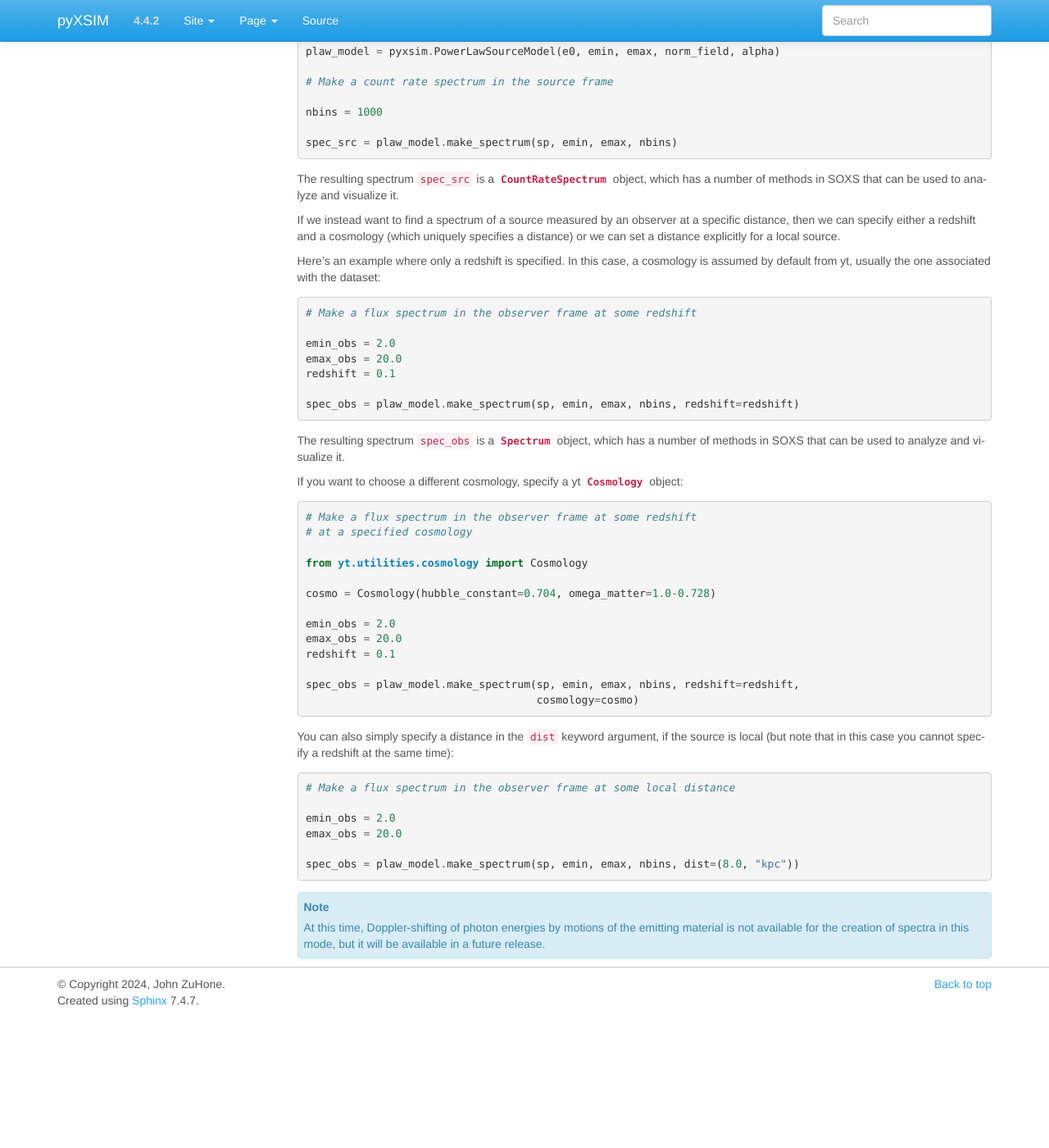
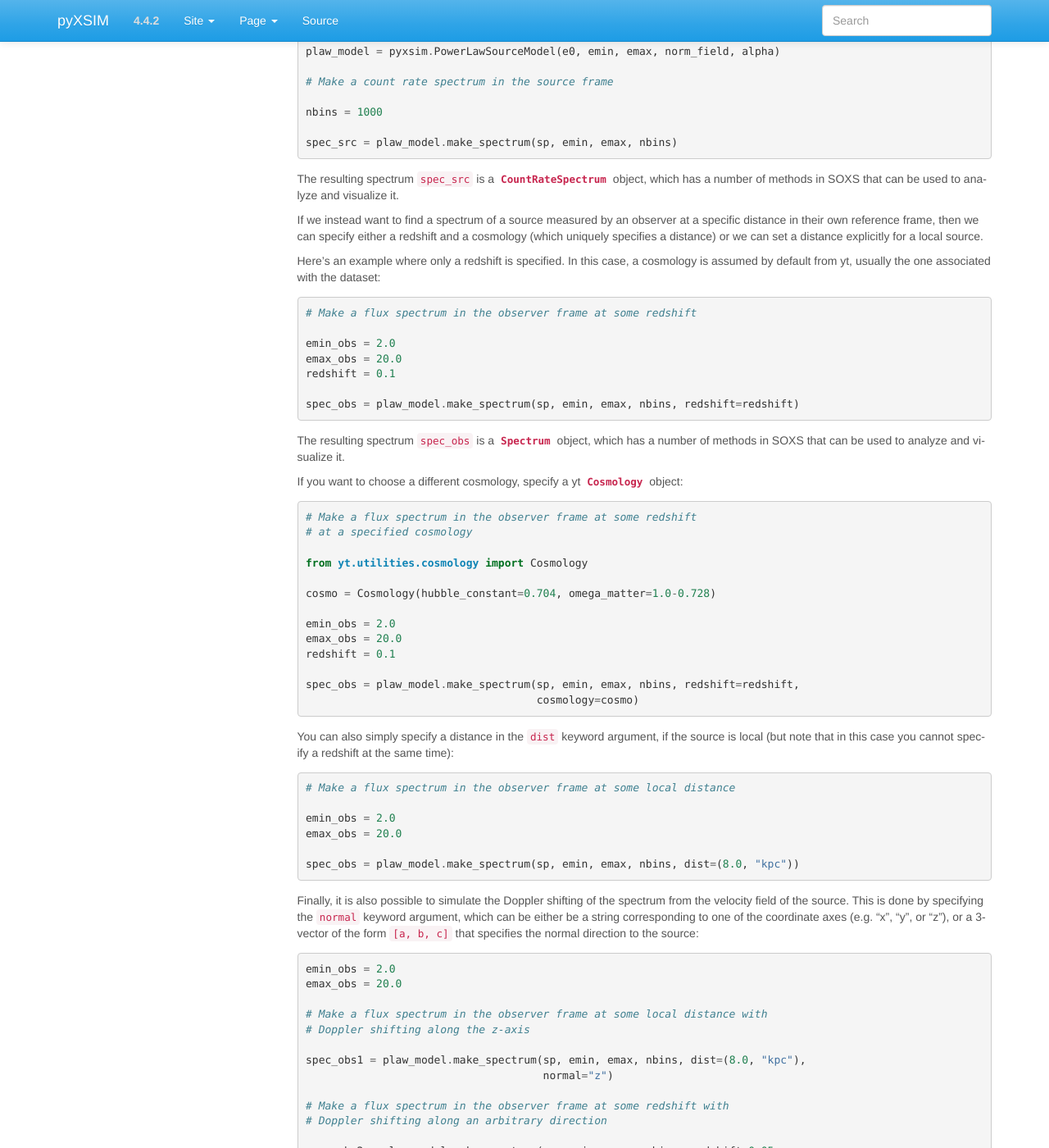
Before and after one commit to jzuhone/pyxsim, a Sphinx documentation site: the page built from doc/source/spectra.rst, in a window 1280 px wide and 1400 px high, scrolled down 364 px. Shown: the whole window at 82% size. Built offline with Sphinx 7.4.7, drawn with Linux system fonts in a browser that asks for light colours; before the commit the page ends 1604 px from its top, so only the background shows below that; some of the changed text lies outside the part shown.

Commit message:
More docs

```diff
--- a/doc/source/spectra.rst
+++ b/doc/source/spectra.rst
@@ -36,8 +36,9 @@ object, which has a number of methods in SOXS that can be used to analyze and vi
 it.
 
 If we instead want to find a spectrum of a source measured by an observer at a specific
-distance, then we can specify either a redshift and a cosmology (which uniquely specifies
-a distance) or we can set a distance explicitly for a local source.
+distance in their own reference frame, then we can specify either a redshift and a
+cosmology (which uniquely specifies a distance) or we can set a distance explicitly
+for a local source.
 
 Here's an example where only a redshift is specified. In this case, a cosmology is assumed
 by default from yt, usually the one associated with the dataset:
@@ -87,8 +88,32 @@ same time):
 
     spec_obs = plaw_model.make_spectrum(sp, emin, emax, nbins, dist=(8.0, "kpc"))
 
+Finally, it is also possible to simulate the Doppler shifting of the spectrum from the
+velocity field of the source. This is done by specifying the ``normal`` keyword argument,
+which can be either be a string corresponding to one of the coordinate axes
+(e.g. "x", "y", or "z"), or a 3-vector of the form ``[a, b, c]`` that specifies the
+normal direction to the source:
+
+.. code-block:: python
+
+    emin_obs = 2.0
+    emax_obs = 20.0
+
+    # Make a flux spectrum in the observer frame at some local distance with
+    # Doppler shifting along the z-axis
+
+    spec_obs1 = plaw_model.make_spectrum(sp, emin, emax, nbins, dist=(8.0, "kpc"),
+                                         normal="z")
+
+    # Make a flux spectrum in the observer frame at some redshift with
+    # Doppler shifting along an arbitrary direction
+
+    spec_obs2 = plaw_model.make_spectrum(sp, emin, emax, nbins, redshift=0.05,
+                                         normal=[3.0, -0.2, 1.0])
+
+
 .. note::
 
-    At this time, Doppler-shifting of photon energies by motions of the emitting
-    material is not available for the creation of spectra in this mode, but it will
-    be available in a future release.
+    Doppler shifting via the ``normal`` keyword is only possible if a distance or redshift
+    is specified, since otherwise the spectrum is by definition computed in the rest frame
+    of the source.
```
Also changed, not shown: doc/source/changelog.rst (+15 -0 lines), doc/source/xray_fields.rst (+16 -12 lines), doc/source/cookbook/Advanced_Thermal_Emission.ipynb, doc/source/cookbook/More_Advanced_Thermal_Emission.ipynb.
